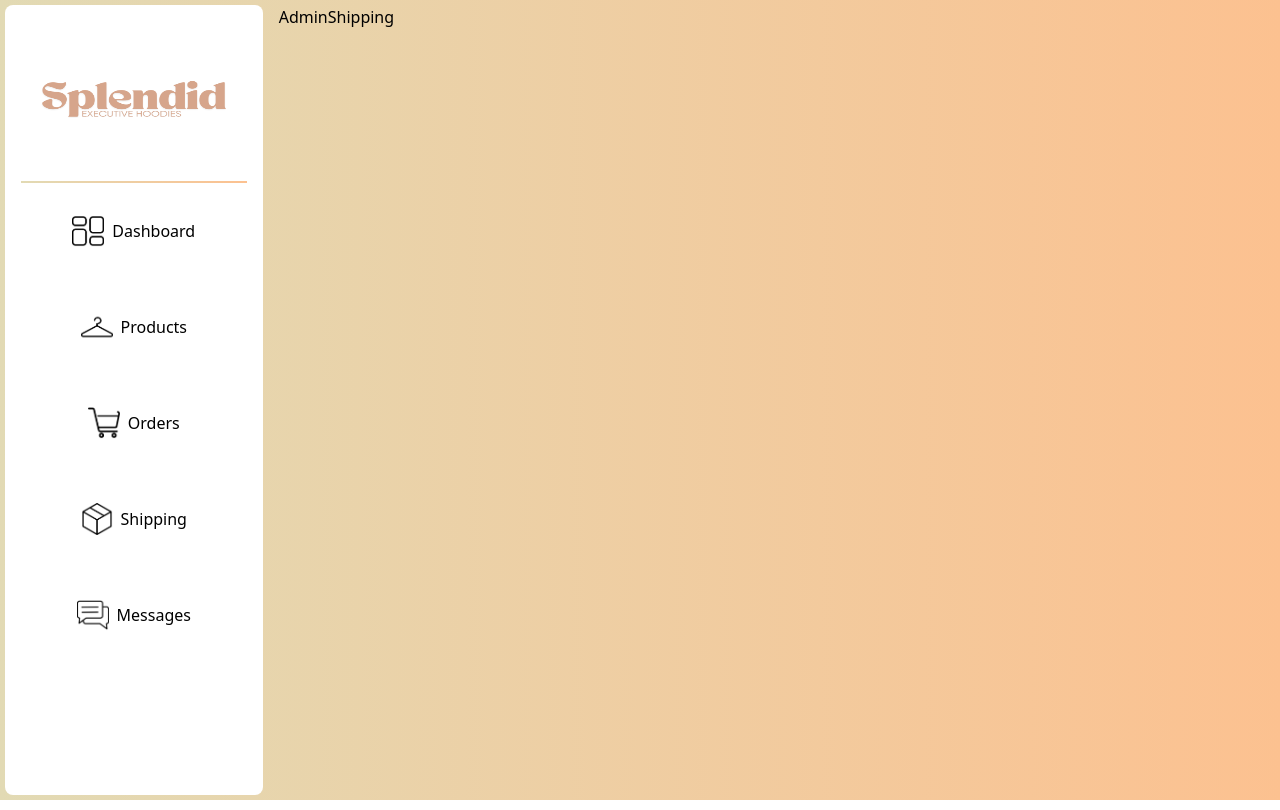
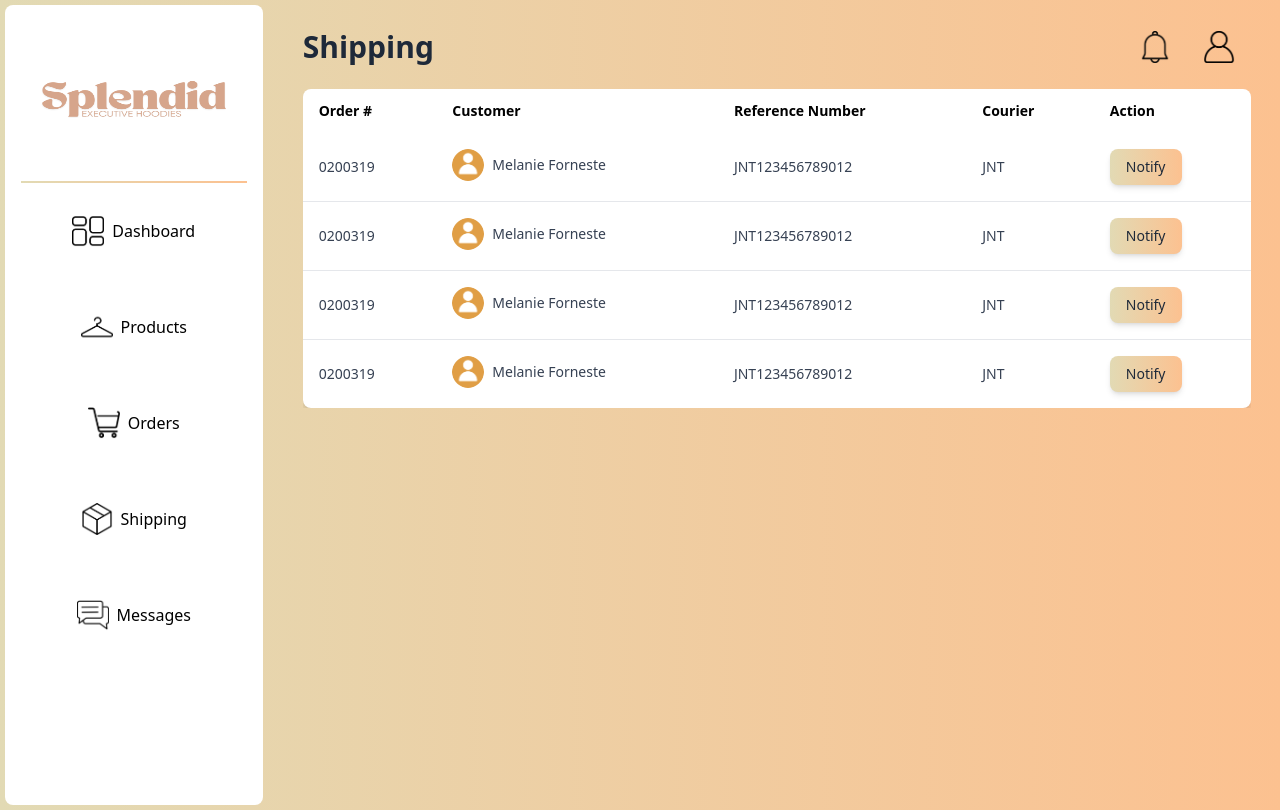
Before and after one commit to scottii333/Capstone-Splendid-Project, a React (Vite) app in the folder frontEnd/: page /Admin-Dashboard-Splendid/Shipping in a window 1280 px wide. Built offline with nearby package versions, Linux system fonts and the light colour scheme.

Commit message:
Add ui structure for Shipping Component

```diff
--- a/frontEnd/src/Admin/AdminShipping.jsx
+++ b/frontEnd/src/Admin/AdminShipping.jsx
@@ -1,3 +1,137 @@
+import { useState } from "react";
+import accLogo from "../Images/accLogo.png";
+import notifLogo from "../Images/notifLogo.png";
+import notifXLogo from "../Images/closeBtn.png";
+import CustomerLogo from "../Images/CustomerLogo.png";
+
 export const AdminShipping = () => {
-  return <div>AdminShipping</div>;
+  const [isNotifOpen, setIsNotifOpen] = useState(false);
+  const [isAccOpen, setIsAccOpen] = useState(false);
+
+  const toggleAccModal = () => setIsAccOpen((prev) => !prev);
+  const toggleNotifModal = () => setIsNotifOpen((prev) => !prev);
+
+  return (
+    <div className="min-h-screen p-6">
+      {/* Header */}
+      <div className="flex justify-between items-center mb-6">
+        <h1 className="text-3xl font-bold text-gray-800">Shipping</h1>
+
+        {/* Notifications & Account Icons */}
+        <div className="flex gap-4">
+          <img
+            src={isNotifOpen ? notifXLogo : notifLogo}
+            className="w-8 h-8 cursor-pointer hover:opacity-80"
+            onClick={toggleNotifModal}
+            alt="Notifications"
+          />
+          <div className="relative">
+            {isNotifOpen && (
+              <div className="absolute top-12 right-0 bg-white border shadow-lg rounded-lg w-60 p-4 z-10">
+                <h3 className="font-semibold text-lg mb-2 text-gray-700">
+                  Notifications 🔔
+                </h3>
+                <ul className="flex flex-col gap-2 max-h-40 overflow-y-auto text-gray-600 text-sm">
+                  <li className="border-b pb-1">
+                    Order #0200119 has been shipped.
+                  </li>
+                  <li className="border-b pb-1">
+                    Refund processed for #0200129.
+                  </li>
+                  <li className="border-b pb-1">New order placed: #0200150.</li>
+                  <li className="border-b pb-1">Promotion starts tomorrow!</li>
+                  <li>System maintenance on 03/05/2025.</li>
+                </ul>
+              </div>
+            )}
+          </div>
+
+          <img
+            src={accLogo}
+            className="w-8 h-8 cursor-pointer hover:opacity-80"
+            onClick={toggleAccModal}
+            alt="Account"
+          />
+          <div className="relative">
+            {isAccOpen && (
+              <div className="absolute top-12 right-0 bg-white border shadow-lg rounded-lg w-60 h-24 p-4 z-10 flex justify-center items-center">
+                <button className="text-red-600 font-semibold hover:underline">
+                  Log Out
+                </button>
+              </div>
+            )}
+          </div>
+        </div>
+      </div>
+
+      {/* Modern Table */}
+      <div className="overflow-x-auto">
+        <table className="w-full bg-white shadow-md rounded-lg overflow-hidden">
+          <thead className="text-black">
+            <tr>
+              <th className="py-3 px-4 text-left text-sm font-semibold">
+                Order #
+              </th>
+              <th className="py-3 px-4 text-left text-sm font-semibold">
+                Customer
+              </th>
+              <th className="py-3 px-4 text-left text-sm font-semibold">
+                Reference Number
+              </th>
+              <th className="py-3 px-4 text-left text-sm font-semibold">
+                Courier
+              </th>
+              <th className="py-3 px-4 text-left text-sm font-semibold">
+                Action
+              </th>
+            </tr>
+          </thead>
+          <tbody className="divide-y divide-gray-200">
+            {Array(4)
+              .fill({
+                order: "0200319",
+                customer: "Melanie Forneste",
+                reference: "JNT123456789012",
+                courier: "JNT",
+              })
+              .map((item, index) => (
+                <tr
+                  key={index}
+                  className="hover:bg-gray-100 transition-all duration-200"
+                >
+                  <td className="py-4 px-4 text-gray-700 text-sm">
+                    {item.order}
+                  </td>
+                  <td className="py-4 px-4 flex items-center gap-2 text-gray-700 text-sm">
+                    <img
+                      src={CustomerLogo}
+                      alt="User"
+                      className="w-8 h-8 rounded-full"
+                    />
+                    {item.customer}
+                  </td>
+                  <td className="py-4 px-4 text-gray-700 text-sm">
+                    {item.reference}
+                  </td>
+                  <td className="py-4 px-4 text-gray-700 text-sm">
+                    {item.courier}
+                  </td>
+                  <td className="py-4 px-4">
+                    <button
+                      className="bg-[#e2dab4] text-gray-800 px-4 py-2 rounded-lg text-sm shadow-md hover:bg-[#fcc190] transition-all duration-200"
+                      style={{
+                        backgroundImage:
+                          "linear-gradient(to right, #e2dab4, #fcc190)",
+                      }}
+                    >
+                      Notify
+                    </button>
+                  </td>
+                </tr>
+              ))}
+          </tbody>
+        </table>
+      </div>
+    </div>
+  );
 };
```
